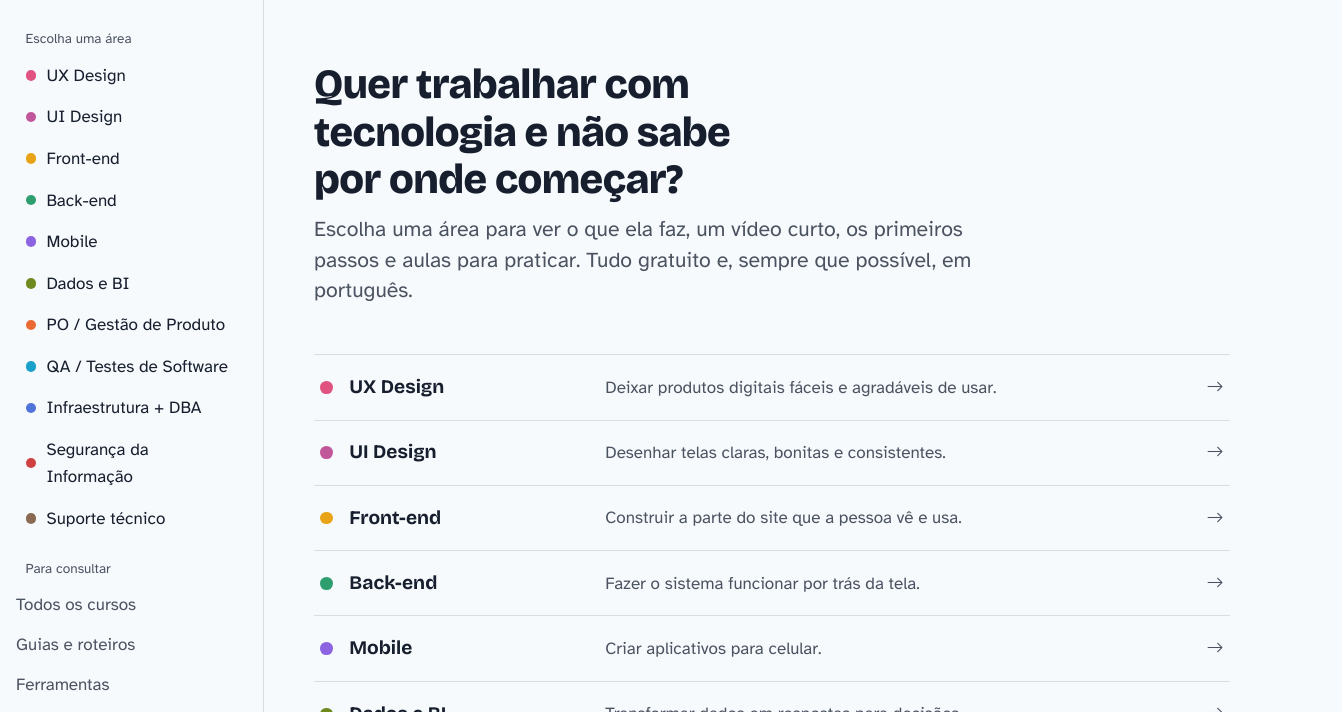
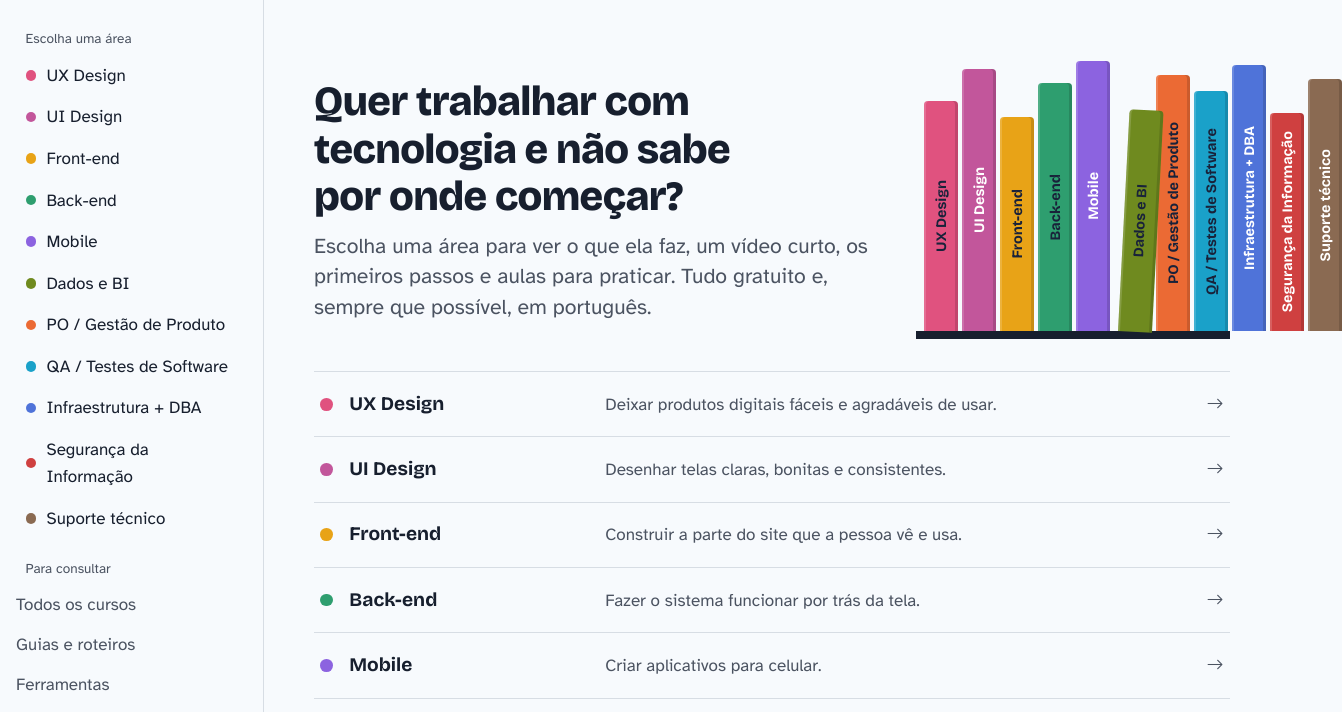
Before and after one commit to kelvynfpf/learningfly, a plain HTML site: page index.html in a window 1280 px wide. Shown: the part 64-776 px from the top of the page, 1342 px wide, since content can reach past the window. Drawn offline with nearby package versions, Linux system fonts and the light colour scheme.

Commit message:
Add files via upload

```diff
--- a/index.html
+++ b/index.html
@@ -92,9 +92,58 @@
 
 
 <section class="hero">
-  <div class="page">
-    <h1>Quer trabalhar com tecnologia e não sabe por onde começar?</h1>
-    <p class="lead">Escolha uma área para ver o que ela faz, um vídeo curto, os primeiros passos e aulas para praticar. Tudo gratuito e, sempre que possível, em português.</p>
+  <div class="page hero-grid">
+    <div>
+      <h1>Quer trabalhar com tecnologia e não sabe por onde começar?</h1>
+      <p class="lead">Escolha uma área para ver o que ela faz, um vídeo curto, os primeiros passos e aulas para praticar. Tudo gratuito e, sempre que possível, em português.</p>
+    </div>
+    <nav class="shelf" aria-label="Áreas de TI">
+
+      <a class="spine" href="area-ux.html" style="--area:#E0527F;--on:#19223A;--h:230px">
+        <span class="spine-title">UX Design</span>
+      </a>
+
+      <a class="spine" href="area-ui.html" style="--area:#C2569B;--on:#FFFFFF;--h:262px">
+        <span class="spine-title">UI Design</span>
+      </a>
+
+      <a class="spine" href="area-front.html" style="--area:#E8A317;--on:#19223A;--h:214px">
+        <span class="spine-title">Front-end</span>
+      </a>
+
+      <a class="spine" href="area-back.html" style="--area:#2E9E6F;--on:#19223A;--h:248px">
+        <span class="spine-title">Back-end</span>
+      </a>
+
+      <a class="spine" href="area-mobile.html" style="--area:#8C63E0;--on:#FFFFFF;--h:270px">
+        <span class="spine-title">Mobile</span>
+      </a>
+
+      <a class="spine" href="area-dados.html" style="--area:#6F8A1F;--on:#19223A;--h:222px">
+        <span class="spine-title">Dados e BI</span>
+      </a>
+
+      <a class="spine" href="area-po.html" style="--area:#EB6A34;--on:#19223A;--h:256px">
+        <span class="spine-title">PO / Gestão de Produto</span>
+      </a>
+
+      <a class="spine" href="area-qa.html" style="--area:#1AA1C9;--on:#19223A;--h:240px">
+        <span class="spine-title">QA / Testes de Software</span>
+      </a>
+
+      <a class="spine" href="area-infra.html" style="--area:#4F73D9;--on:#FFFFFF;--h:266px">
+        <span class="spine-title">Infraestrutura + DBA</span>
+      </a>
+
+      <a class="spine" href="area-seguranca.html" style="--area:#CF4040;--on:#FFFFFF;--h:218px">
+        <span class="spine-title">Segurança da Informação</span>
+      </a>
+
+      <a class="spine" href="area-suporte.html" style="--area:#8A6A52;--on:#FFFFFF;--h:252px">
+        <span class="spine-title">Suporte técnico</span>
+      </a>
+
+    </nav>
   </div>
 </section>
 
--- a/style.css
+++ b/style.css
@@ -113,7 +113,14 @@ body.auth .shell { grid-template-columns: minmax(0, 1fr); }
 
 /* ---------- Página inicial ---------- */
 .hero { padding: 4rem 0 2rem; }
+.hero-grid { display: grid; grid-template-columns: minmax(0, 1fr) auto; gap: 2.5rem; align-items: end; }
 .hero h1 { max-width: 17ch; }
+.shelf { display: flex; align-items: flex-end; gap: 4px; padding: 0 .5rem; border-bottom: 8px solid var(--ink); }
+.spine { flex: 0 0 34px; height: var(--h); background: var(--area); color: var(--on); border-radius: 4px 4px 0 0; text-decoration: none; display: flex; align-items: center; justify-content: center; padding: .6rem 0; transition: transform .25s var(--ease); box-shadow: inset -3px 0 0 rgba(0,0,0,.14), inset 2px 0 0 rgba(255,255,255,.16); }
+.spine:hover, .spine:focus-visible { transform: translateY(-10px); }
+.spine-title { writing-mode: vertical-rl; transform: rotate(180deg); font-family: var(--font-head); font-weight: 700; font-size: .9rem; white-space: nowrap; overflow: hidden; text-overflow: ellipsis; max-height: 100%; }
+.spine:nth-child(6) { transform: rotate(3deg); transform-origin: bottom left; margin-left: 4px; }
+.spine:nth-child(6):hover { transform: rotate(3deg) translateY(-10px); }
 .hero .lead { max-width: 52ch; }
 .area-list { list-style: none; margin: 0; padding: 0; border-top: 1px solid var(--line); }
 .area-list li { border-bottom: 1px solid var(--line); }
@@ -366,12 +373,16 @@ a.lesson-row:hover { background: var(--sunk); }
   .shell { grid-template-columns: minmax(0, 1fr); }
   .shell > .sidebar { display: none; }
   .topbar .brand, .topbar .menu-btn { display: inline-flex; }
-  .split, .course-head, .lesson-layout { grid-template-columns: minmax(0, 1fr); }
+  .split, .course-head, .lesson-layout, .hero-grid { grid-template-columns: minmax(0, 1fr); }
+  .shelf { justify-content: center; }
   .anim { max-width: 360px; }
 }
 @media (max-width: 720px) {
   .page { padding: 0 1rem; }
   .hero { padding: 2.25rem 0 1.25rem; }
+  .spine { flex-basis: 26px; }
+  .spine-title { font-size: .78rem; }
+  .shelf { gap: 3px; padding: 0; }
   .area-list a { grid-template-columns: auto minmax(0, 1fr) auto; row-gap: .1rem; }
   .area-name { grid-column: 2; }
   .area-line { grid-column: 2; grid-row: 2; font-size: .95rem; }
```
